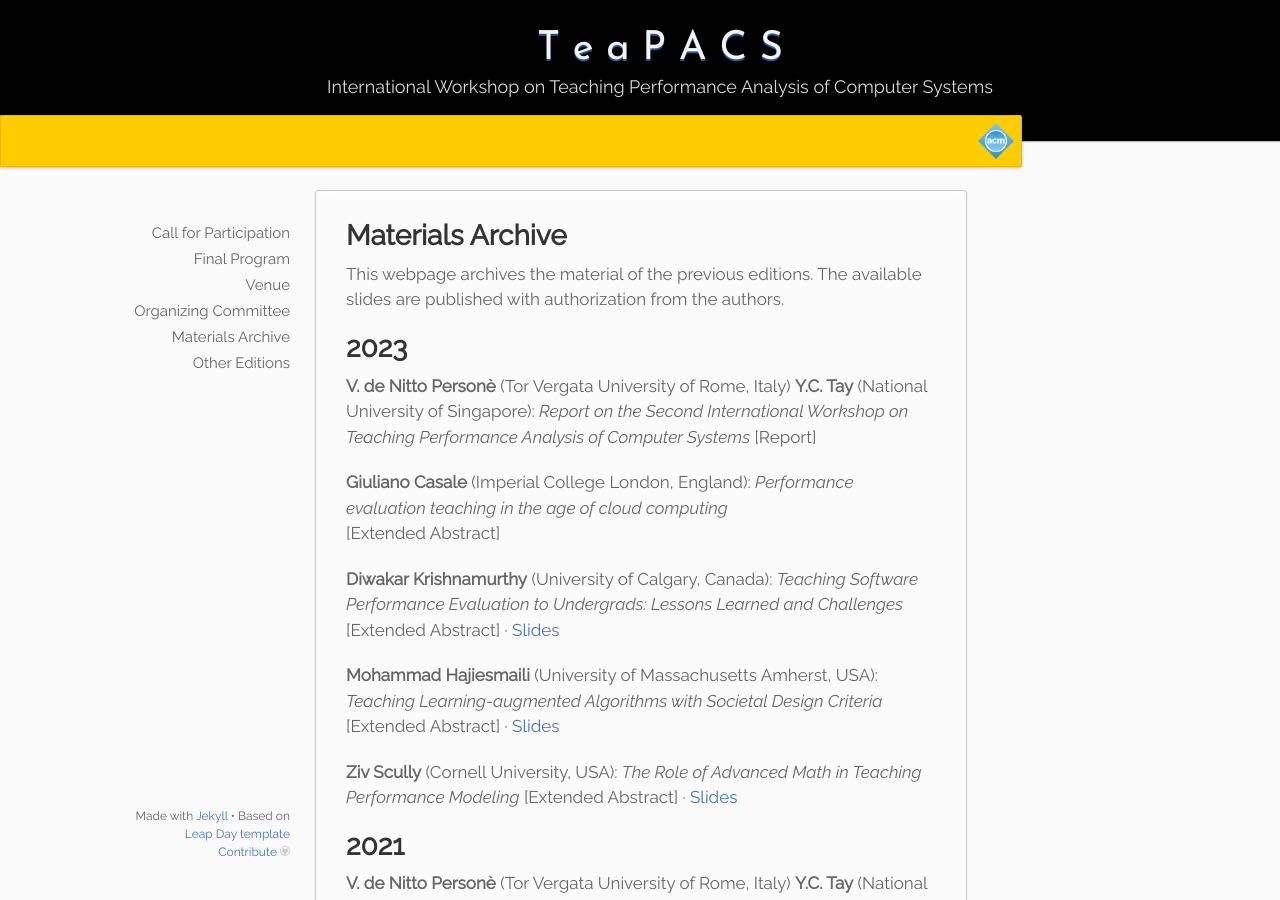
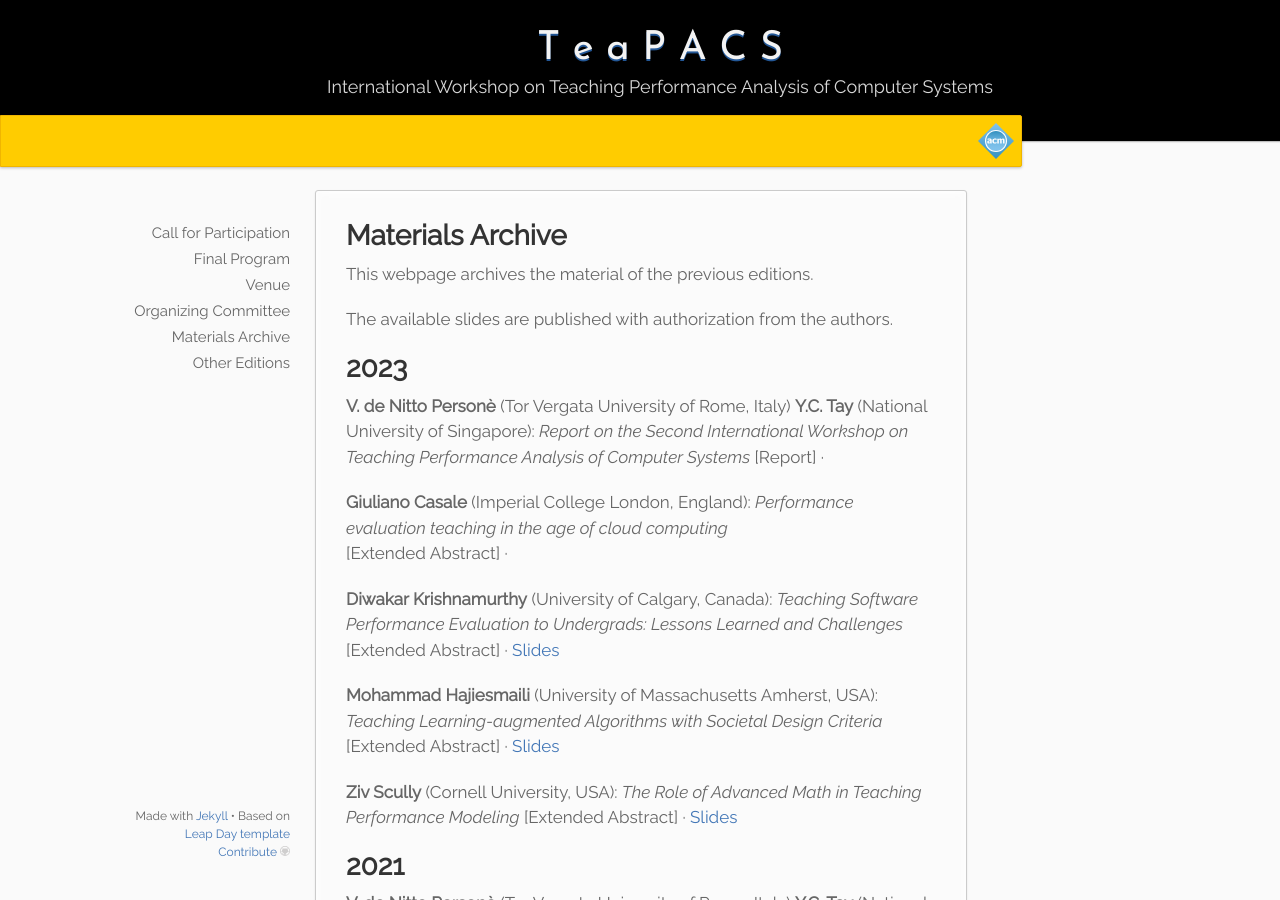
Before and after one commit to alessandropellegrini/teapacs.github.io, a Jekyll site: the page built from materials.md, in a window 1280 px wide and 900 px high. Built offline with Jekyll 4.4.1, drawn with Linux system fonts in a browser that asks for light colours.

```diff
--- a/materials.md
+++ b/materials.md
@@ -4,15 +4,16 @@ title: "Materials Archive"
 ---
 
 This webpage archives the material of the previous editions.
+
 The available slides are published with authorization from the authors.
 
 # 2023
 
 **V. de Nitto Personè** (Tor Vergata University of Rome, Italy) **Y.C. Tay** (National University of Singapore): _Report on the Second International Workshop on Teaching Performance Analysis of Computer Systems_
-[Report]
+[Report] ·
 
 **Giuliano Casale** (Imperial College London, England): _Performance evaluation teaching in the age of cloud computing_
-[Extended Abstract]
+[Extended Abstract] ·
 
 **Diwakar Krishnamurthy** (University of Calgary, Canada): _Teaching Software Performance Evaluation to Undergrads: Lessons Learned and Challenges_
 [Extended Abstract] · [Slides](materials/2023-Krishnamurthy.pdf)
```
